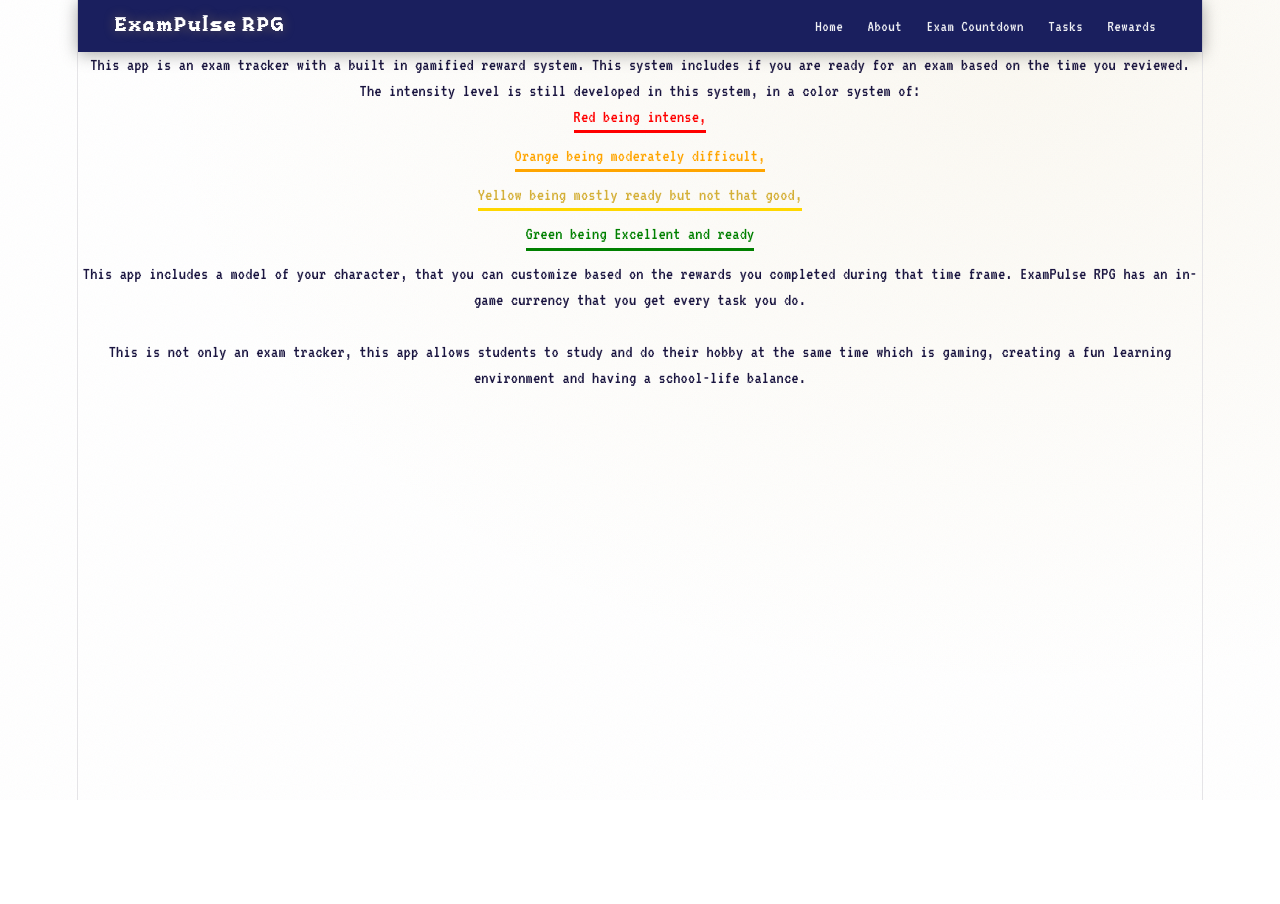
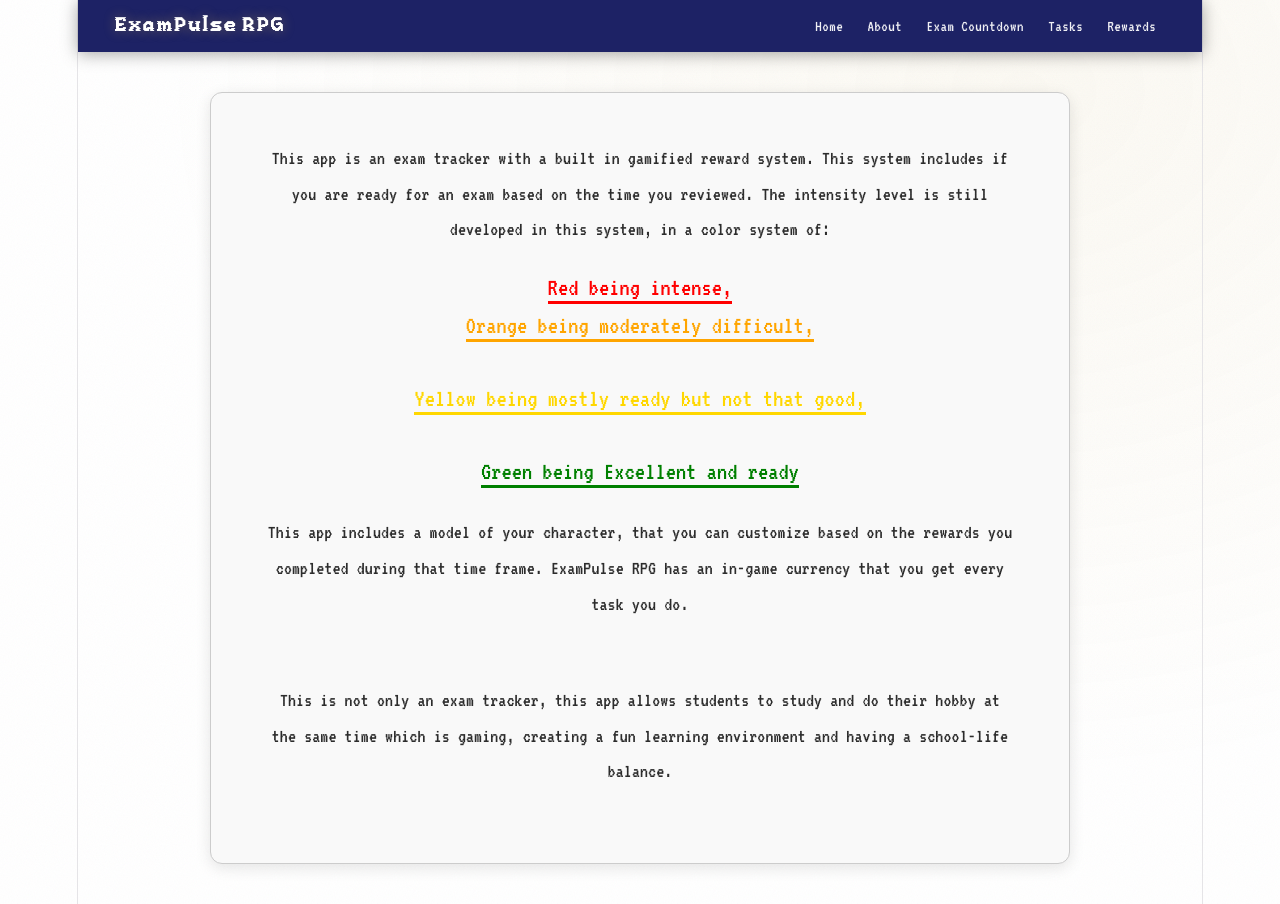
Before and after one commit to PB013/SyntaxTerrors-ExamPulse-RPG-IDA-3-, a React (Vite) app in the folder ExamPulse/: page /about in a window 1280 px wide. Before the commit the page ends 800 px from the top, so only its background shows below. Built offline with nearby package versions, Linux system fonts and the light colour scheme.

Commit message:
changed rewards to update gold available

```diff
--- a/ExamPulse/src/About.jsx
+++ b/ExamPulse/src/About.jsx
@@ -3,8 +3,10 @@ import './App.css';
 
 function About() {
   return (
-    <div className="about-page">
-      <p>
+    <div className="about-container">
+    <div className="about-box">
+
+      <p className="about-text">
         This app is an exam tracker with a built in gamified reward system. This
         system includes if you are ready for an exam based on the time you reviewed.
         The intensity level is still developed in this system, in a color system of:
@@ -12,22 +14,23 @@ function About() {
 
       <div className="color-legend">
         <p className="red-underline">Red being intense, </p>
-        <br></br>
         <p className="orange-underline">Orange being moderately difficult, </p> <br></br>
         <p className="yellow-underline">Yellow being mostly ready but not that good, </p><br></br>
         <p className="green-underline">Green being Excellent and ready</p>
       </div>
-      <p>
+
+       <p className="about-text">
         This app includes a model of your character, that you can customize based
         on the rewards you completed during that time frame. ExamPulse RPG has an
         in-game currency that you get every task you do. <br/><br/>
       </p>
 
-      <p>
+       <p className="about-text">
         This is not only an exam tracker, this app allows students to study and do
         their hobby at the same time which is gaming, creating a fun learning
         environment and having a school-life balance.
       </p>
+      </div>
     </div>
   );
 }
--- a/ExamPulse/src/App.css
+++ b/ExamPulse/src/App.css
@@ -11,8 +11,8 @@
 }
 
 :root {
-  --navy:      #1a1f5e;
-  --navy-dk:   #12175a;
+  --navy:      #1d2265;
+  --navy-dk:   #14195c;
   --gold:      #c9a84c;
   --gold-lt:   #e8c97a;
   --white: #ffffff;
@@ -791,7 +791,7 @@ main {
 }
 
 /* ── RESPONSIVE ── */
-@media (max-width: 900px) {
+@media (max-width: 1200px) {
   .task-board {
     grid-template-columns: 1fr;
     padding: 1rem;
@@ -804,72 +804,58 @@ main {
   }
 }
 
-.about-card {
-  background: var(--card-bg);
-  border: 1px solid var(--card-border);
-  border-radius: 8px;
-  padding: 1.5rem;
-  box-shadow: var(--shadow);
+/* ── ABOUT PAGE ── */
+.about-container {
+  display: flex;
+  justify-content: center;
+  align-items: flex-start;
+  min-height: 80vh;
+  padding: 40px 20px;
 }
 
-.about-card h2 {
-  margin-bottom: 1rem;
-  color: var(--navy);
+.about-box {
+  width: 100%;
+  max-width: 860px;
+  background-color: #f9f9f9;
+  border: 1px solid #ccc;
+  border-radius: 12px;
+  padding: 48px 56px;
+  box-shadow: 0 4px 15px rgba(0, 0, 0, 0.1);
+  text-align: center;
 }
 
-.about-card p {
-  margin-bottom: 1.2rem;
+.about-text {
+  font-family: 'VT323', monospace;
+  font-size: 1.1rem;
+  line-height: 1.8;
+  color: #2c2c2c;
+  margin-bottom: 1.4rem;
+  text-align: center;
+}
+
+/* ── COLOR LEGEND ── */
+.color-legend {
+  margin: 1.5rem 0;
+  display: flex;
+  flex-direction: column;
+  align-items: center;
+  gap: 0.5rem;          /* tight, even spacing between items */
+}
+
+.color-legend p {
+  margin: 0;            /* gap handles spacing instead */
+  font-family: 'VT323', monospace;
+  font-size: 1.4rem;    /* slightly larger than body but not huge */
+  font-weight: bold;
+  display: inline;
 }
 
 /* underline colors */
-.red-underline {
-  border-bottom: 3px solid red;
-  display: inline-block;
-}
+.red-underline    { color: red;    border-bottom: 3px solid red;    }
+.orange-underline { color: orange; border-bottom: 3px solid orange; }
+.yellow-underline { color: gold;   border-bottom: 3px solid gold;   }
+.green-underline  { color: green;  border-bottom: 3px solid green;  }
 
-.orange-underline {
-  border-bottom: 3px solid orange;
-  display: inline-block;
-}
-
-.yellow-underline {
-  border-bottom: 3px solid gold;
-  display: inline-block;
-}
-
-.green-underline {
-  border-bottom: 3px solid green;
-  display: inline-block;
-}
-
-.color-legend p {
-  margin-bottom: 10px;
-}
-
-.about-container {
-  display: flex;
-  justify-content: center;
-  align-items: center;
-  min-height: 80vh;
-  padding: 20px;
-}
-
-
-.about-box {
-  max-width: 800px;
-  padding: 40px;
-  background-color: #f9f9f9;
-  border: 1px solid #ccc;
-  border-radius: 12px;
-  text-align: center;
-  box-shadow: 0 4px 15px rgba(0,0,0,0.1);
-}
-
-
-.red-underline { color: red; font-weight: bold; }
-.orange-underline { color: orange; font-weight: bold; }
-.yellow-underline { color: #d4af37; font-weight: bold; }
-.green-underline { color: green; font-weight: bold; }
 
 /* Target the calendar/clock icon */
 .char-field input::-webkit-calendar-picker-indicator {
@@ -883,3 +869,132 @@ main {
 .char-field input::-webkit-calendar-picker-indicator:hover {
   opacity: 1;
 }
+
+/* ── ROOT LAYOUT (for Root wrapper in main.jsx) ── */
+#root {
+  display: flex;
+  flex-direction: column;
+  min-height: 100vh;
+}
+
+/* Ensures Navbar stays sticky across all routes */
+.app-shell {
+  display: flex;
+  flex-direction: column;
+  min-height: 100vh;
+}
+
+/* ── REWARDS PAGE ── */
+.about-card {
+  background: var(--card-bg);
+  border: 1px solid var(--card-border);
+  border-radius: 8px;
+  padding: 2rem 2.5rem;
+  max-width: 860px;
+  margin: 2rem auto;
+  box-shadow: var(--shadow);
+}
+
+.about-card h2 {
+  font-family: 'VT323', monospace;
+  font-size: 3rem;
+  color: var(--navy);
+  letter-spacing: 0.05em;
+  margin-bottom: 1rem;
+  text-align: center;
+}
+
+.about-card h3 {
+  font-family: 'VT323', monospace;
+  font-size: 1.5rem;
+  color: var(--navy);
+  letter-spacing: 0.05em;
+  margin-bottom: 0.75rem;
+  border-bottom: 1px solid var(--card-border);
+  padding-bottom: 0.4rem;
+}
+
+.about-card p {
+  font-family: 'VT323', monospace;
+  font-size: 1.3rem;
+  line-height: 1.8;
+  color: #2c2c2c;
+  margin-bottom: 1.4rem;
+  text-align: center;
+}
+
+/* Gold value inside Rewards */
+.about-card .gold-value {
+  color: var(--gold);
+  font-weight: bold;
+  font-size: 1.4rem;
+}
+
+/* Shop item row */
+.shop-item-row {
+  display: flex;
+  justify-content: space-between;
+  align-items: center;
+  background: rgba(255, 255, 255, 0.75);
+  border: 1px solid var(--card-border);
+  border-radius: 6px;
+  padding: 0.7rem 0.8rem;
+  transition: transform 0.2s, box-shadow 0.2s;
+}
+
+.shop-item-row:hover {
+  transform: translateY(-1px);
+  box-shadow: 0 2px 8px rgba(26, 31, 94, 0.1);
+}
+
+/* Inventory empty state */
+.inventory-empty {
+  font-family: 'VT323', monospace;
+  font-size: 1rem;
+  color: #aaa;
+  text-align: center;
+  font-style: italic;
+  margin-top: 0.5rem;
+}
+
+/* ── STATS BAR GOLD SYNC HIGHLIGHT ── */
+/* Animates gold value when it updates */
+@keyframes goldPop {
+  0%   { transform: scale(1); }
+  50%  { transform: scale(1.3); color: var(--gold-lt); }
+  100% { transform: scale(1); }
+}
+
+.gold-value.updated {
+  animation: goldPop 0.4s ease;
+}
+
+/* ── PAGE TRANSITIONS ── */
+/* Smooth fade when switching routes */
+.task-page,
+.about-container,
+.about-card {
+  animation: pageFadeIn 0.25s ease;
+}
+
+@keyframes pageFadeIn {
+  from { opacity: 0; transform: translateY(6px); }
+  to   { opacity: 1; transform: translateY(0);   }
+}
+
+/* ── RESPONSIVE — Rewards ── */
+@media (max-width: 768px) {
+  .about-card {
+    margin: 1rem;
+    padding: 1.25rem 1rem;
+  }
+
+  .about-card h2 {
+    font-size: 2rem;
+  }
+
+  .shop-item-row {
+    flex-wrap: wrap;
+    gap: 0.5rem;
+  }
+}
--- a/ExamPulse/src/App.jsx
+++ b/ExamPulse/src/App.jsx
@@ -3,6 +3,11 @@ import Navbar from './Navbar';
 import './App.css';
 
 const App = () => {
+ // ── Shared RPG state (lifted up so Tasks & Rewards share it) ──
+  const [xp, setXp] = useState(() => Number(localStorage.getItem('exampulse-xp') || 0));
+  const [gold, setGold] = useState(() => Number(localStorage.getItem('exampulse-gold') || 0));
+  const [level, setLevel] = useState(() => Number(localStorage.getItem('exampulse-level') || 1));
+
   const [character, setCharacter] = useState({
     name: '',
     charClass: 'Scholar',
--- a/ExamPulse/src/Rewards.jsx
+++ b/ExamPulse/src/Rewards.jsx
@@ -26,7 +26,7 @@ export default function Rewards({ gold, onUpdateGold }) {
   return (
     <div className="about-card">
       <h2>Rewards Shop</h2>
-      <p>Gold Available: <span className="gold-value">{gold} Coins</span></p>
+      <p>Gold Available: <span className="gold-value">{gold} </span></p>
 
       <h3 style={{ marginTop: '1rem', color: 'var(--navy)' }}>Buy Items</h3>
       <div style={{ display: 'flex', flexDirection: 'column', gap: '0.5rem' }}>
--- a/ExamPulse/src/Tasks.jsx
+++ b/ExamPulse/src/Tasks.jsx
@@ -1,8 +1,6 @@
 import { useState, useEffect } from 'react';
-import Navbar from './Navbar';
 import TasksColumn from './TasksColumn';
 import './App.css';
-
 
 const XP_PER_TASK = { daily: 15, todo: 20 };
 const GOLD_PER_TASK = { daily: 5, todo: 8 };
@@ -25,19 +23,15 @@ const defaultTasks = [
   makeTask('Practice problems', 'Math', 'todo'),
 ];
 
-function Tasks() {
+function Tasks({ xp, setXp, gold, setGold, level, setLevel }) {
+
   const [tasks, setTasks] = useState(() => {
     try {
       const saved = localStorage.getItem('exampulse-tasks');
       return saved ? JSON.parse(saved) : defaultTasks;
-    } catch {
-      return defaultTasks;
-    }
+    } catch { return defaultTasks; }
   });
 
-  const [xp, setXp] = useState(() => Number(localStorage.getItem('exampulse-xp') || 0));
-  const [gold, setGold] = useState(() => Number(localStorage.getItem('exampulse-gold') || 0));
-  const [level, setLevel] = useState(() => Number(localStorage.getItem('exampulse-level') || 1));
   const [toast, setToast] = useState(null);
 
   useEffect(() => {
@@ -90,7 +84,6 @@ function Tasks() {
 
   return (
     <div className="task-page">
-
 
       {toast && <div className="toast">{toast}</div>}
 
--- a/ExamPulse/src/main.jsx
+++ b/ExamPulse/src/main.jsx
@@ -1,4 +1,4 @@
-import { StrictMode } from 'react';
+import { StrictMode, useState } from 'react';
 import { createRoot } from 'react-dom/client';
 import { BrowserRouter, Routes, Route } from 'react-router-dom';
 import App from './App.jsx';
@@ -9,17 +9,46 @@ import Rewards from './Rewards.jsx';
 import './index.css';
 import Navbar from './Navbar.jsx';
 
-createRoot(document.getElementById('root')).render(
-  <StrictMode>
+
+// Wrapper that holds shared gold/xp/level state
+function Root() {
+  const [xp, setXp] = useState(() => Number(localStorage.getItem('exampulse-xp') || 0));
+  const [gold, setGold] = useState(() => Number(localStorage.getItem('exampulse-gold') || 0));
+  const [level, setLevel] = useState(() => Number(localStorage.getItem('exampulse-level') || 1));
+
+  return (
     <BrowserRouter>
       <Navbar />
       <Routes>
         <Route path="/" element={<App />} />
         <Route path="/about" element={<About />} />
         <Route path="/countdown" element={<ExamCountdown />} />
-        <Route path="/tasks" element={<Tasks />} />
-        <Route path="/rewards" element={<Rewards />} />
+        <Route
+          path="/tasks"
+          element={
+            <Tasks
+              xp={xp} setXp={setXp}
+              gold={gold} setGold={setGold}
+              level={level} setLevel={setLevel}
+            />
+          }
+        />
+        <Route
+          path="/rewards"
+          element={
+            <Rewards
+              gold={gold}
+              onUpdateGold={setGold}
+            />
+          }
+        />
       </Routes>
     </BrowserRouter>
+  );
+}
+
+createRoot(document.getElementById('root')).render(
+  <StrictMode>
+  <Root />
   </StrictMode>
 );
```
